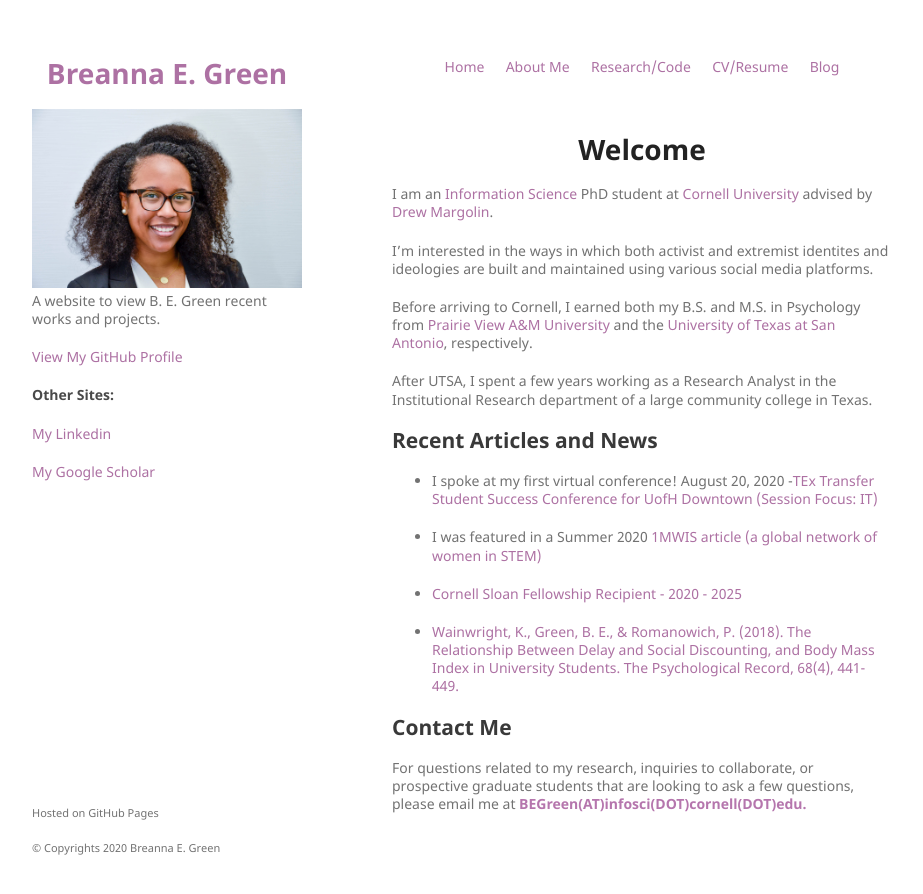
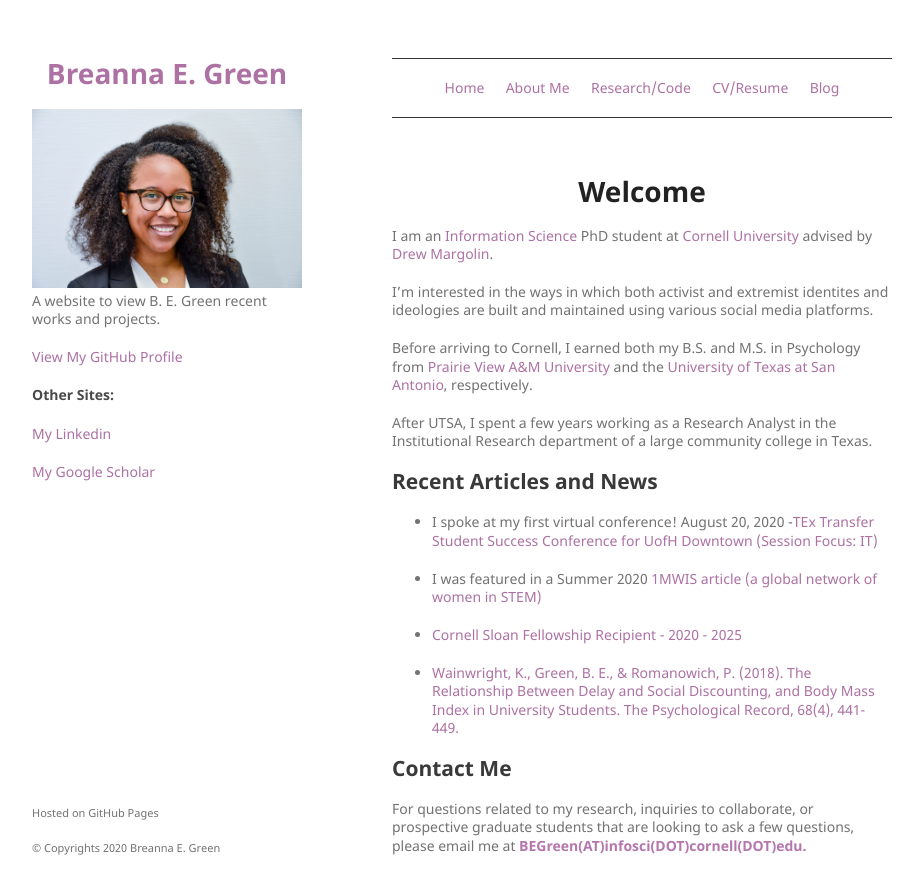
Before and after one commit to bregreen/bregreen.github.io, a Jekyll site: the page built from index.md, in a window 1280 px wide and 925 px high. Shown: the top 894 px of the window, without its empty margins (178-1101 px from the left). Built offline with Jekyll 4.4.1, drawn with Linux system fonts in a browser that asks for light colours; nearby versions of some CDN libraries.

Commit message:
Update default.html

```diff
--- a/_layouts/default.html
+++ b/_layouts/default.html
@@ -79,8 +79,11 @@
 
       <section>
 
+      <hr style="height:1px;border:none;color:#333;background-color:#333;" />
+
       <p style="text-align:center"; class="view"><a href="https://bregreen.github.io/index.html">Home</a> &emsp; <a href="https://bregreen.github.io/about.html">About Me</a> &emsp; <a href="https://bregreen.github.io/research.html">Research/Code</a> &emsp; <a href="https://bregreen.github.io/cv.html">CV/Resume</a> &emsp; <a href="https://bregreen.github.io/blog.html">Blog</a></p>
 
+       <hr style="height:.4px;border:none;color:#333;background-color:#333;" />
 
       {{ content }}
 
```
